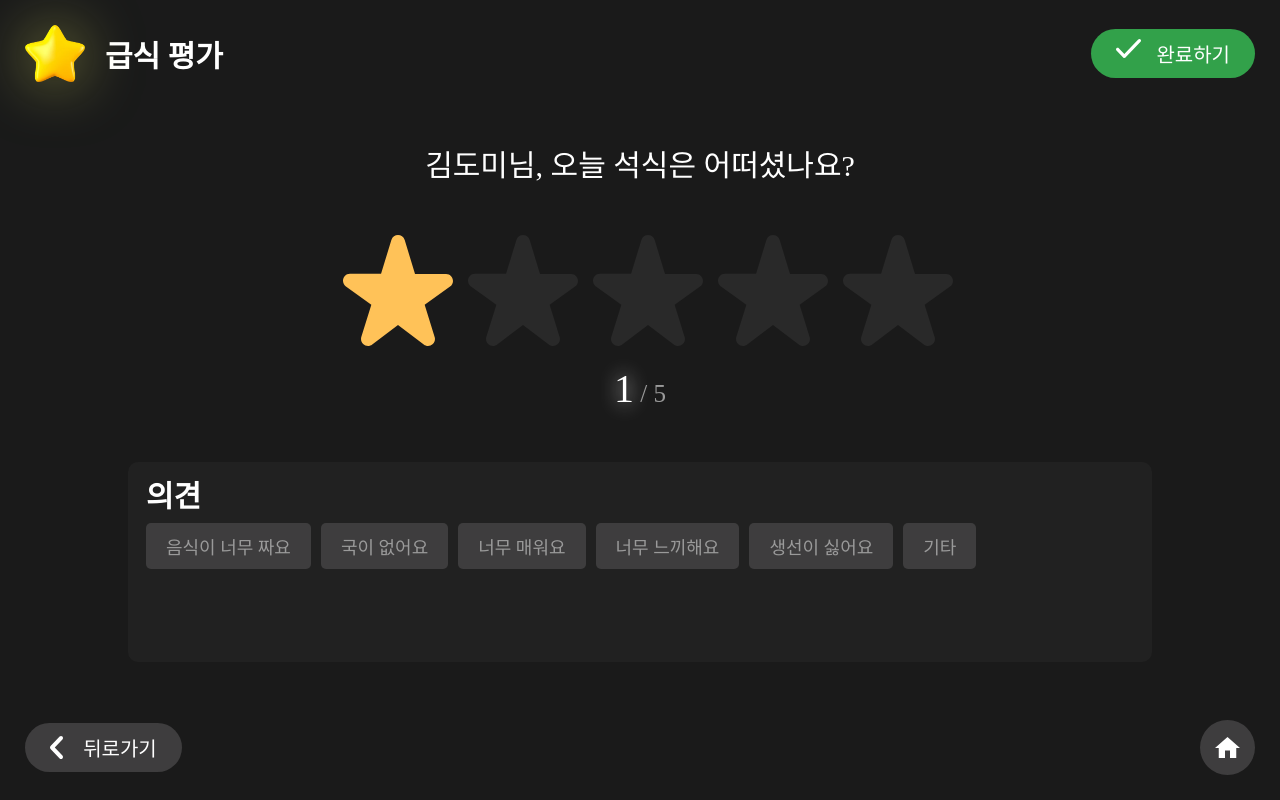
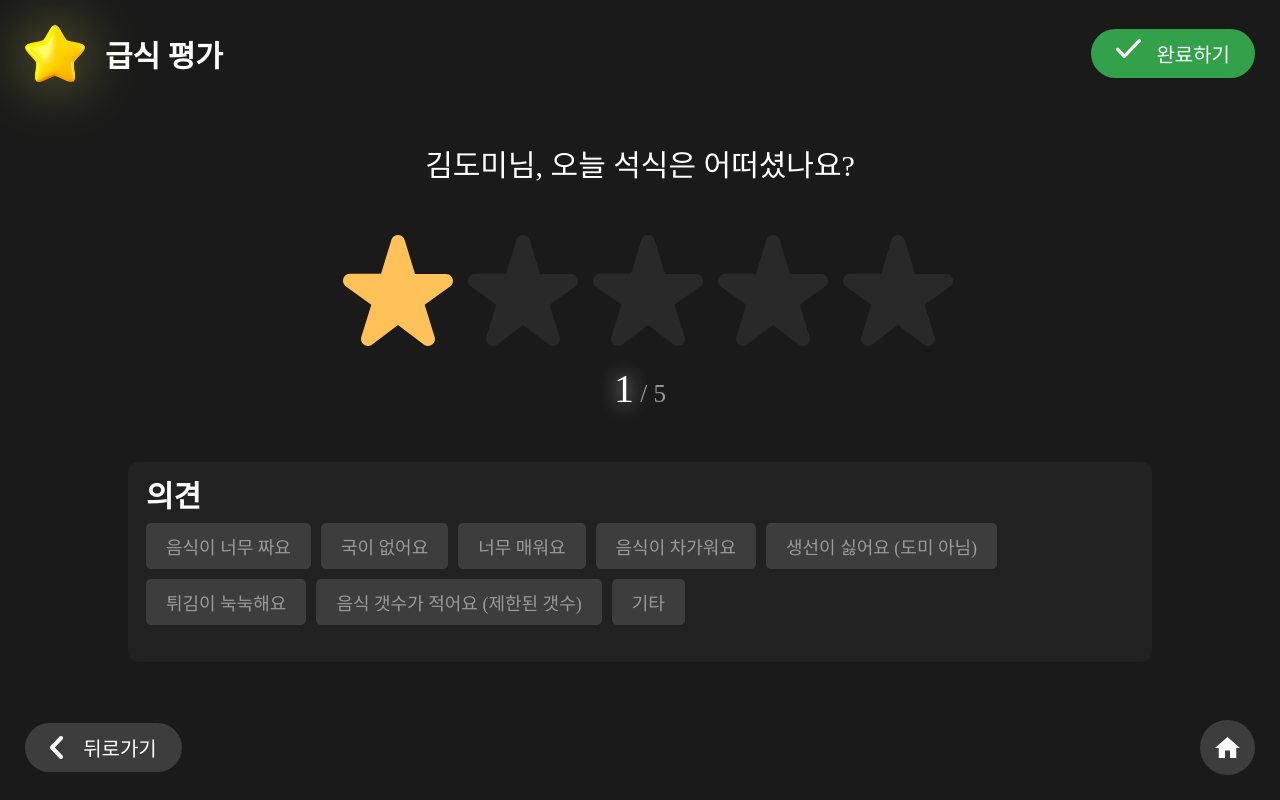
Before and after one commit to qazplm5602/domi_ggmFood, a React (Vite) app in the folder client/: page / in a window 1280 px wide. Built offline with nearby package versions, Linux system fonts and the light colour scheme.

Commit message:
기타 의견 추가 표시

```diff
--- a/client/src/components/Opinion/Opinion.tsx
+++ b/client/src/components/Opinion/Opinion.tsx
@@ -11,8 +11,10 @@ const defaultOpinions = [
     "음식이 너무 짜요",
     "국이 없어요",
     "너무 매워요",
-    "너무 느끼해요",
-    "생선이 싫어요"
+    "음식이 차가워요",
+    "생선이 싫어요 (도미 아님)",
+    "튀김이 눅눅해요",
+    "음식 갯수가 적어요 (제한된 갯수)",
 ];
 const defaultMenuSet = new Set<string>(defaultOpinions);
 
@@ -27,7 +29,12 @@ export default function Opinion({ className, onOpenInput }: Props) {
 
         <section className={style.list}>
             {defaultOpinions.map(v => <OpinionButtonDefault key={`default-${v}`} content={v} />)}
-            {opinions.filter(v => !defaultMenuSet.has(v)).map((v, i) => <button key={`custom-${v}`} className={style.active} onClick={() => handleRemoveOpinion(i)}>{v}</button>)}
+            {opinions.map((v, i) => {
+                if (defaultMenuSet.has(v)) // 이미 있는 메뉴는 제외
+                    return;
+
+                return <button key={`custom-${v}`} className={style.active} onClick={() => handleRemoveOpinion(i)}>{v}</button>;
+            })}
             <button onClick={onOpenInput}>기타</button>
         </section>
     </div>
```
